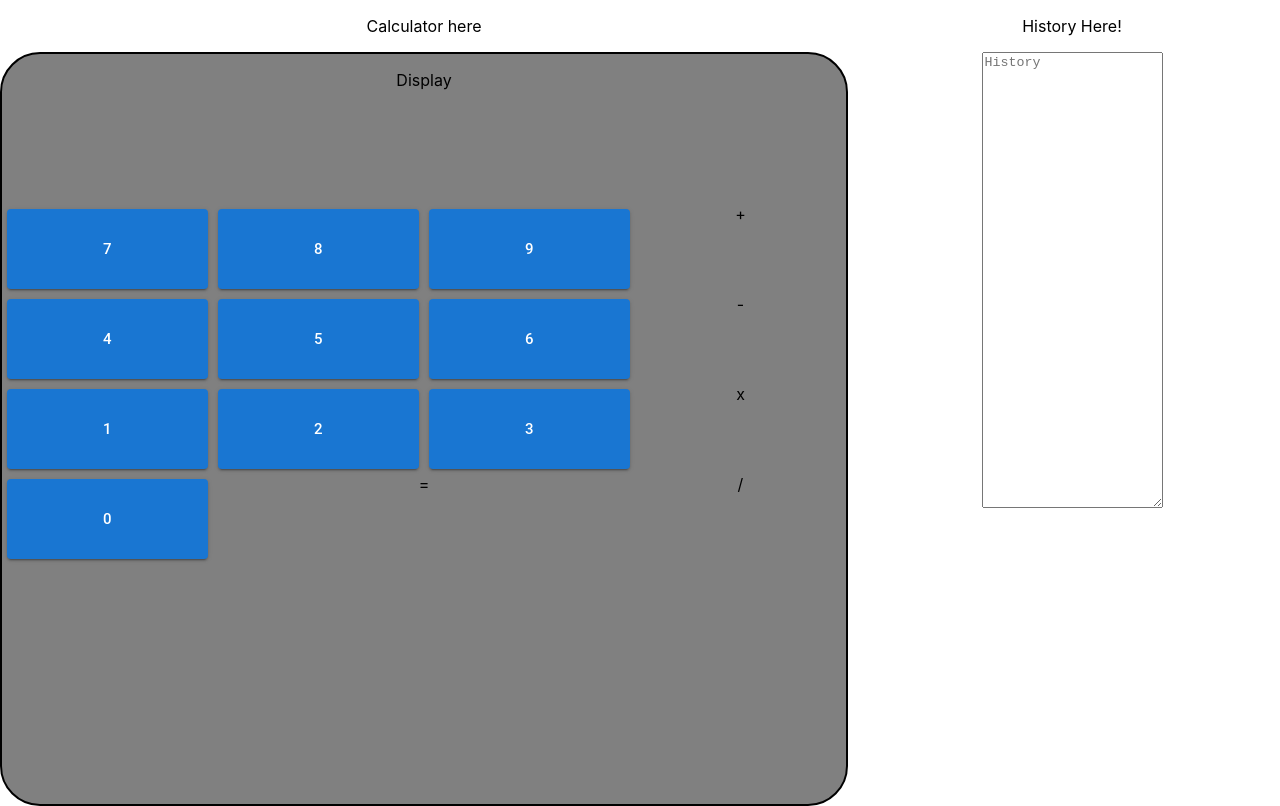
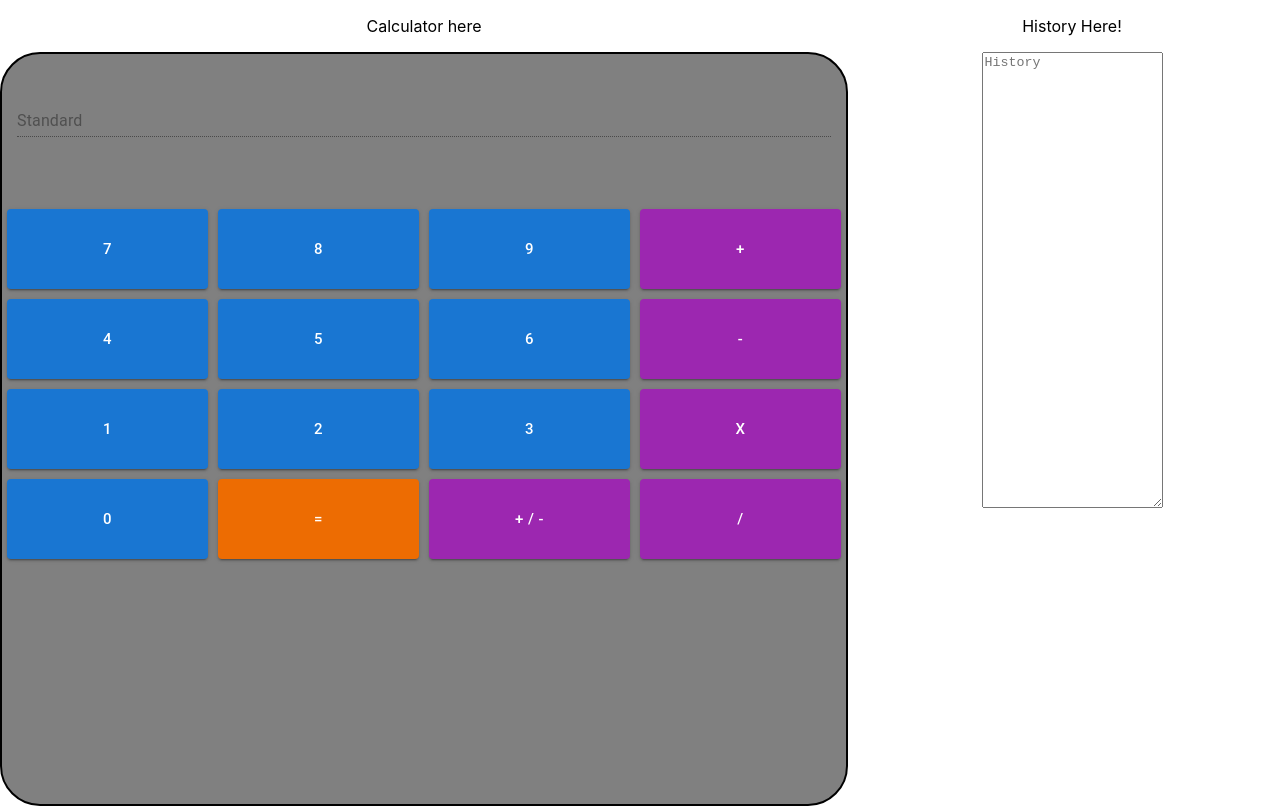
Before and after one commit to etrainorPA/calculator-typescript, a React (Create React App) app: page / in a window 1280 px wide. Built offline with nearby package versions, Linux system fonts and the light colour scheme.

Commit message:
Remaining buttons added with conditional rendering

```diff
--- a/src/CalculatorBody.tsx
+++ b/src/CalculatorBody.tsx
@@ -1,4 +1,4 @@
-import { Box, Grid } from '@mui/material'
+import { Box, Grid, TextField } from '@mui/material'
 import CalculatorButton from './CalculatorButton'
 
 function CalculatorBody() {
@@ -20,7 +20,17 @@ function CalculatorBody() {
             >
                 <Grid container>
                     <Grid item xs={12} minHeight={150}>
-                        <p>Display</p>
+                        <div style={{ marginTop: '20px', padding: '15px' }}>
+                            <TextField
+                                id="standard-basic"
+                                label="Standard"
+                                variant="standard"
+                                fullWidth
+                                color="primary"
+                                focused
+                                disabled
+                            />
+                        </div>
                     </Grid>
                     <Grid item xs={12} minHeight={75}>
                         <Grid container>
@@ -43,7 +53,10 @@ function CalculatorBody() {
                                 ></CalculatorButton>
                             </Grid>
                             <Grid item xs={3}>
-                                +
+                                <CalculatorButton
+                                    buttonText="+"
+                                    isNumber={false}
+                                ></CalculatorButton>
                             </Grid>
                         </Grid>
                     </Grid>
@@ -68,7 +81,10 @@ function CalculatorBody() {
                                 ></CalculatorButton>
                             </Grid>
                             <Grid item xs={3}>
-                                -
+                                <CalculatorButton
+                                    buttonText="-"
+                                    isNumber={false}
+                                ></CalculatorButton>
                             </Grid>
                         </Grid>
                     </Grid>
@@ -93,7 +109,10 @@ function CalculatorBody() {
                                 ></CalculatorButton>
                             </Grid>
                             <Grid item xs={3}>
-                                x
+                                <CalculatorButton
+                                    buttonText="x"
+                                    isNumber={false}
+                                ></CalculatorButton>
                             </Grid>
                         </Grid>
                     </Grid>
@@ -105,11 +124,24 @@ function CalculatorBody() {
                                     isNumber={true}
                                 ></CalculatorButton>
                             </Grid>
-                            <Grid item xs={6}>
-                                =
+                            <Grid item xs={3}>
+                                <CalculatorButton
+                                    buttonText="="
+                                    isNumber={false}
+                                    isEqualSign={true}
+                                ></CalculatorButton>
                             </Grid>
                             <Grid item xs={3}>
-                                /
+                                <CalculatorButton
+                                    buttonText="+ / -"
+                                    isNumber={false}
+                                ></CalculatorButton>
+                            </Grid>
+                            <Grid item xs={3}>
+                                <CalculatorButton
+                                    buttonText="/"
+                                    isNumber={false}
+                                ></CalculatorButton>
                             </Grid>
                         </Grid>
                     </Grid>
--- a/src/CalculatorButton.tsx
+++ b/src/CalculatorButton.tsx
@@ -1,25 +1,84 @@
-import { Button } from "@mui/material";
+import { Button } from '@mui/material'
 
-interface CalculatorButtonProps {
-  buttonText: string;
-  isNumber: boolean;
+interface ButtonDeciderProps {
+    buttonText: string
+    isNumber: boolean
+    isEqualSign?: boolean
 }
 
-const CalculatorButton = ({ buttonText }: CalculatorButtonProps) => {
+interface ButtonProps {
+    buttonText: string
+    isEqualSign?: boolean
+}
+
+const NumberButton = ({ buttonText }: ButtonProps) => {
     return (
-    <div style={{ padding: "5px" }}>
+        <div style={{ padding: '5px' }}>
             <Button
                 variant="contained"
                 className="number-button"
                 size="large"
                 color="primary"
                 fullWidth={true}
-        style={{ minHeight: "80px", minWidth: "80px" }}
+                style={{ minHeight: '80px', minWidth: '40px' }}
+                onClick={() => {
+                    ButtonClicked(buttonText, false)
+                }}
             >
                 {buttonText}
             </Button>
         </div>
-  );
-};
+    )
+}
 
-export default CalculatorButton;
+const FunctionButton = ({ buttonText, isEqualSign }: ButtonProps) => {
+    if (isEqualSign === undefined) {
+        isEqualSign = false
+    }
+    return (
+        <div style={{ padding: '5px' }}>
+            <Button
+                variant="contained"
+                className="function-button"
+                size="large"
+                color={isEqualSign ? 'warning' : 'secondary'}
+                fullWidth={true}
+                style={{ minHeight: '80px', minWidth: '40px' }}
+                onClick={() => {
+                    ButtonClicked(buttonText, true, isEqualSign)
+                }}
+            >
+                {buttonText}
+            </Button>
+        </div>
+    )
+}
+
+function ButtonClicked(
+    text: string,
+    isOperator: boolean,
+    isEqualSign?: boolean
+) {
+    console.log('Button' + { text } + 'has been clicked')
+    console.log(`Button' + { text } + 'is operator: ${isOperator}`)
+    console.log(`Button ${text} is the equal button: ${isEqualSign}`)
+}
+
+const CalculatorButton = ({
+    buttonText,
+    isNumber,
+    isEqualSign,
+}: ButtonDeciderProps) => {
+    if (isNumber) {
+        return <NumberButton buttonText={buttonText}></NumberButton>
+    } else {
+        return (
+            <FunctionButton
+                buttonText={buttonText}
+                isEqualSign={isEqualSign}
+            ></FunctionButton>
+        )
+    }
+}
+
+export default CalculatorButton
```
Lines whose indentation alone changed are shown as unchanged.
